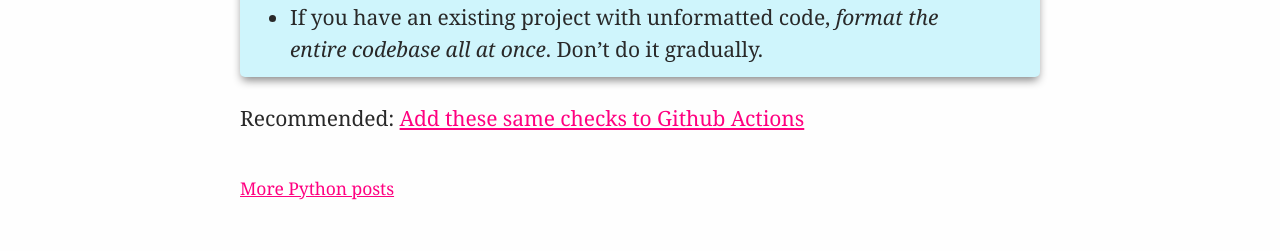
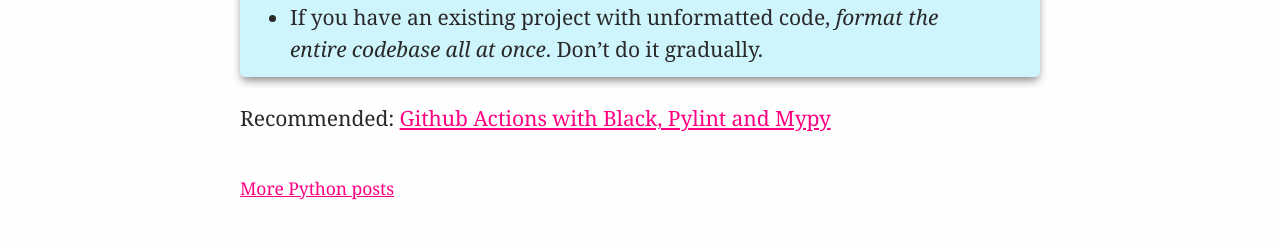
Before and after one commit to explodinglabs/explodinglabs.github.io, a Jekyll site: the page built from docs/_posts/python/2021-07-01-code-quality-pre-commit.markdown, in a window 1280 px wide. Shown: the part 1644-1895 px from the top of the page. Built offline with Jekyll 4.4.1, drawn with Linux system fonts in a browser that asks for light colours.

Commit message:
Update 2021-07-01-code-quality-pre-commit.markdown

```diff
--- a/docs/_posts/python/2021-07-01-code-quality-pre-commit.markdown
+++ b/docs/_posts/python/2021-07-01-code-quality-pre-commit.markdown
@@ -69,4 +69,4 @@ pre-commit install
 - If you have an existing project with unformatted code, _format the entire
   codebase all at once_. Don't do it gradually.
 
-Recommended: [Add these same checks to Github Actions](/python/github-actions)
+Recommended: [Github Actions with Black, Pylint and Mypy](/python/github-actions)
```
